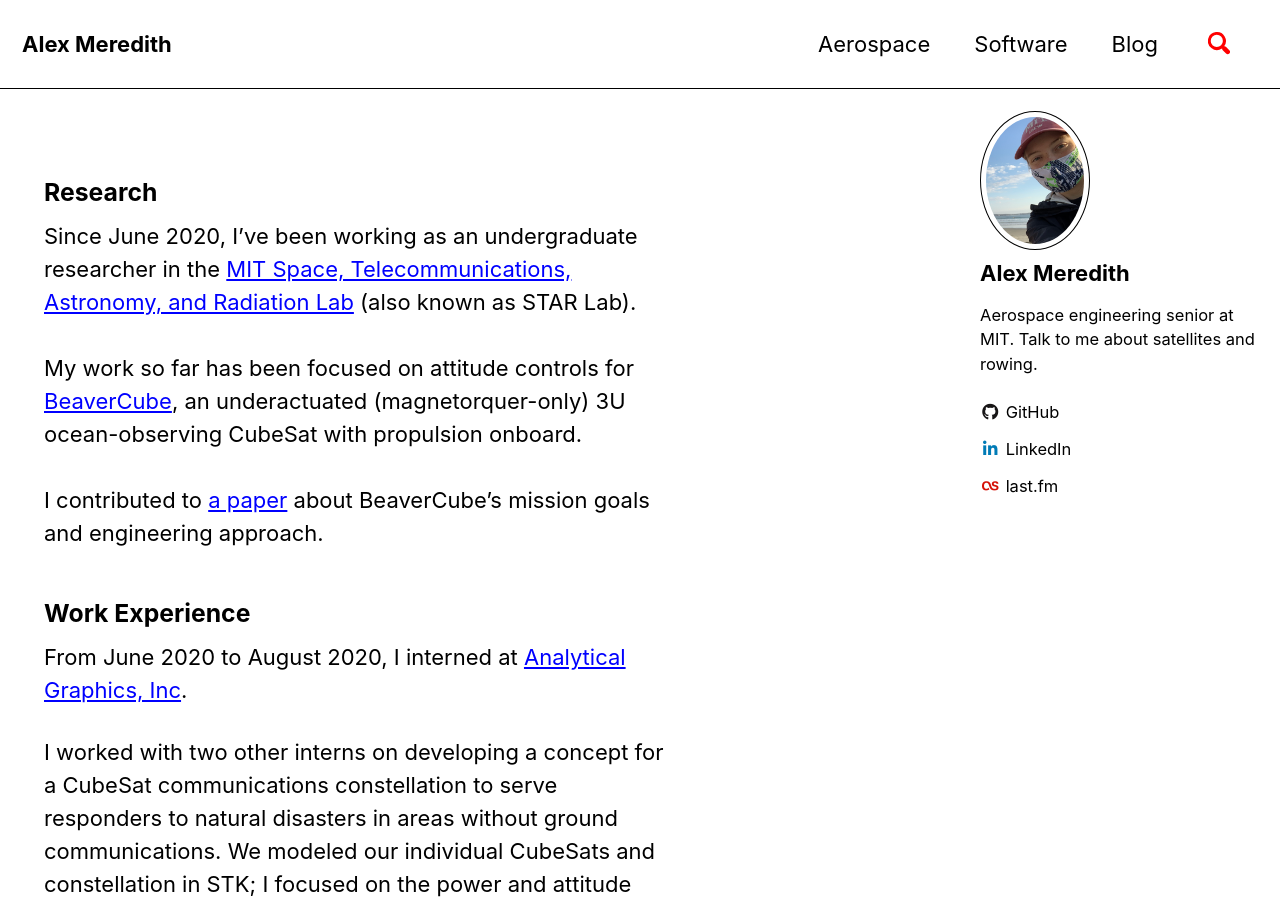
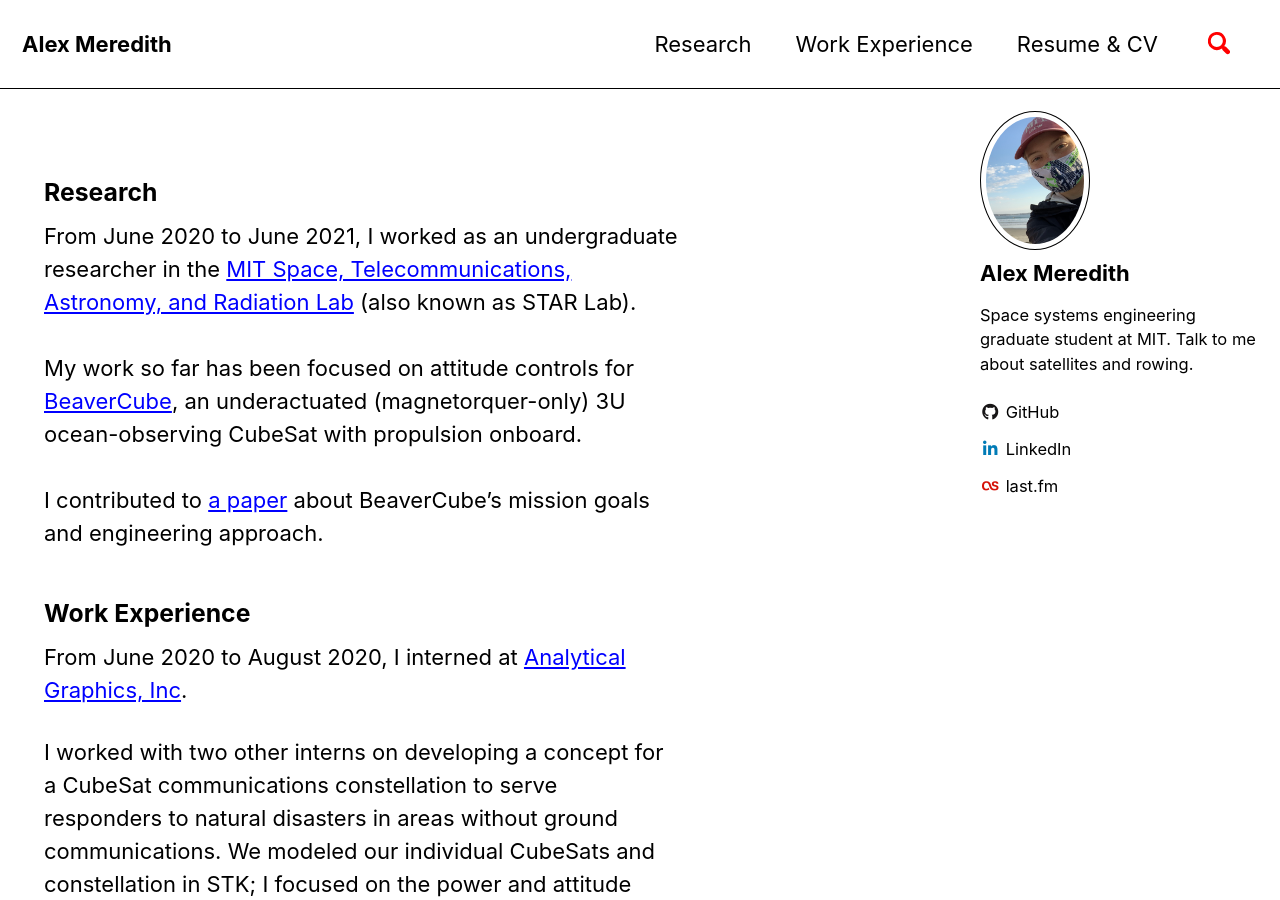
Before and after one commit to alexmeredith8299/alexmeredith8299.github.io, a Jekyll site: the page built from _pages/aerospace.md, in a window 1280 px wide and 900 px high. Built offline with Jekyll 4.4.1, drawn with Linux system fonts in a browser that asks for light colours; cached includes are drawn as plain includes.

Commit message:
updating with new cv, resume, research page, etc

```diff
--- a/_config.yml
+++ b/_config.yml
@@ -60,7 +60,7 @@
 author:
   name   : "Alex Meredith"
   avatar : "/assets/images/bio-photo.jpg"
-  bio    : "Aerospace engineering senior at MIT. Talk to me about satellites and rowing."
+  bio    : "Space systems engineering graduate student at MIT. Talk to me about satellites and rowing."
   links:
     #- label: "Twitter"
       #icon: "fab fa-fw fa-twitter-square"
--- a/_data/navigation.yml
+++ b/_data/navigation.yml
@@ -1,7 +1,13 @@
 main:
-  - title: "Aerospace"
-    url: /aerospace/
-  - title: "Software"
-    url: /software/
-  - title: "Blog"
-    url: /blog
+  - title: "Research"
+    url: /research/
+  - title: "Work Experience"
+    url: /work-experience/
+  - title: "Resume & CV"
+    url: /cv-and-resume/
+      #- title: "Aerospace"
+      #url: /aerospace/
+      #- title: "Software"
+      #url: /software/
+      #- title: "Blog"
+      #url: /blog
--- a/_pages/aerospace.md
+++ b/_pages/aerospace.md
@@ -3,7 +3,7 @@
 title: ""
 ---
 <h3>Research</h3>
-Since June 2020, I've been working as an undergraduate researcher in the <a href="https://starlab.mit.edu/">MIT Space, Telecommunications, Astronomy, and Radiation Lab</a> (also known as STAR Lab). <br> <br> My work so far has been focused on attitude controls for <a href="https://space.skyrocket.de/doc_sdat/beavercube.htm">BeaverCube</a>, an underactuated (magnetorquer-only) 3U ocean-observing CubeSat with propulsion onboard. <br> <br> I contributed to <a href="https://digitalcommons.usu.edu/cgi/viewcontent.cgi?article=4728&context=smallsat">a paper</a> about BeaverCube's mission goals and engineering approach.
+From June 2020 to June 2021, I worked as an undergraduate researcher in the <a href="https://starlab.mit.edu/">MIT Space, Telecommunications, Astronomy, and Radiation Lab</a> (also known as STAR Lab). <br> <br> My work so far has been focused on attitude controls for <a href="https://space.skyrocket.de/doc_sdat/beavercube.htm">BeaverCube</a>, an underactuated (magnetorquer-only) 3U ocean-observing CubeSat with propulsion onboard. <br> <br> I contributed to <a href="https://digitalcommons.usu.edu/cgi/viewcontent.cgi?article=4728&context=smallsat">a paper</a> about BeaverCube's mission goals and engineering approach.
 
 <h3>Work Experience</h3>
 From June 2020 to August 2020, I interned at <a href="https://www.agi.com/">Analytical Graphics, Inc</a>.
--- a/index.html
+++ b/index.html
@@ -3,4 +3,4 @@
 author_profile: true
 ---
 <br><h1> Hi, I'm <span style="color:blue">Alex Meredith</span>!</h1>
-<br>I'm a senior at MIT studying aerospace engineering with a minor in computer science. I do research on attitude determination & controls for small satellites. I also love rowing, hiking, and <a href="/blog">writing</a>.
+<br>I'm a second-year graduate student and NSF Graduate Research Fellow at MIT studying space systems engineering. My <a href="research">research</a> focuses on controls and machine learning for small satellites. <br><br>In my free time, I enjoy rock climbing, hiking, and biking around Cambridge, MA.
```
Also changed, not shown: _pages/cv-and-resume.md (added, +9 -0 lines), _pages/research.md (added, +27 -0 lines), _pages/work-experience.md (added, +24 -0 lines), 3 other files.
